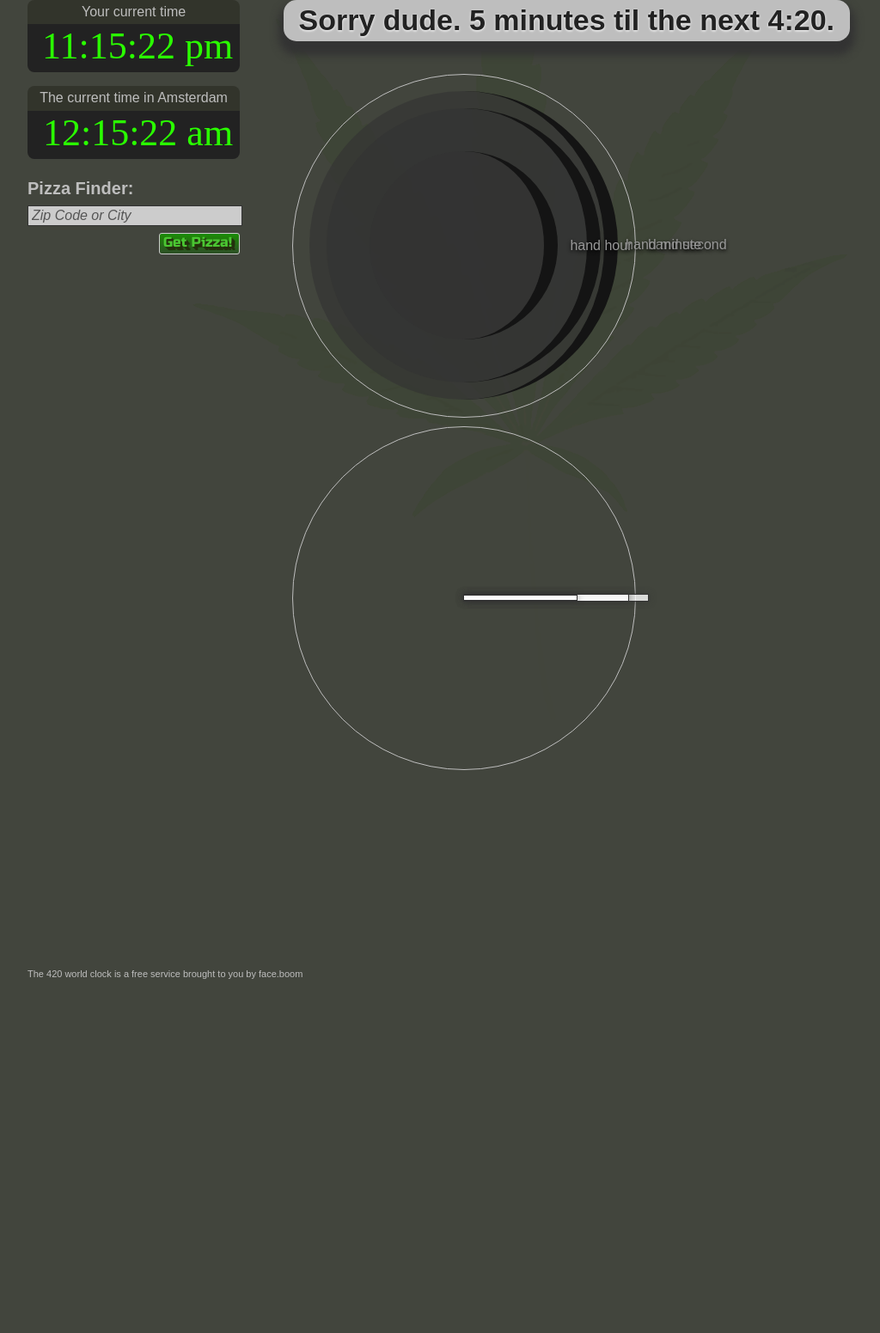
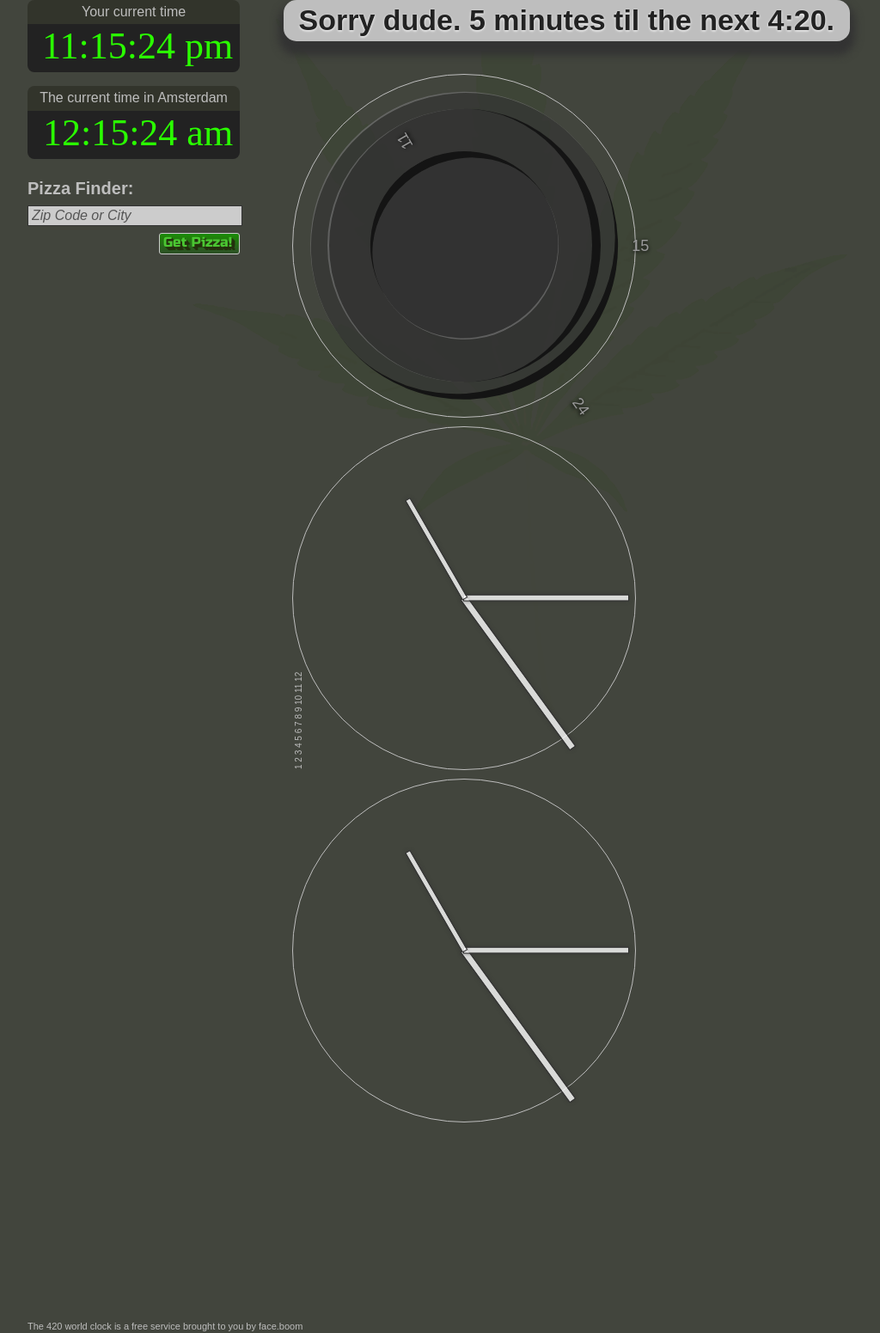
Before and after one commit to hightimes/fourtwentywhere, a PHP site: page /clocks/analog.html in a window 1280 px wide. Shown: the part 150-1701 px from the top of the page at 86% size, without its empty margins (38-1062 px from the left). Before the commit the page ends 1289 px from the top, so only its background shows below. Run offline with PHP 8.4, Linux system fonts and the light colour scheme; style sheets or scripts are compiled from the project's sources; some libraries are stand-ins or nearby versions.

Commit message:
adapted current timing functions to update the demos.  very raw, but working

```diff
--- a/clocks/analog.html
+++ b/clocks/analog.html
@@ -61,6 +61,13 @@
 					</div>
 				</div>
 				<div class="weed-clock analog">
+					<div class="face numbers ticks">
+						<div class="hand second"></div>
+						<div class="hand minute"></div>
+						<div class="hand hour"></div>
+					</div>
+				</div>
+				<div class="weed-clock analog">
 					<div class="face">
 						<div class="hand second"></div>
 						<div class="hand minute"></div>
--- a/css/faces.less
+++ b/css/faces.less
@@ -1,17 +1,19 @@
 .analog {
-	font-size:1em;
+	font-size:10px;
 	margin:0;
 	.face {
 		position:relative;
-		height:400px;
-		width:400px;
+		height:40em;
+		width:40em;
 		vertical-align:middle;
 		border:0.1em solid;
 		box-sizing:border-box;
 		border-radius:50%;
 		margin:10px;
+		-webkit-transform:rotate(-90deg);
 	}
 	.hand {
+		z-index:1;
 		position:absolute;
 		display:inline-block;
 		border-radius:50%;
@@ -21,7 +23,7 @@
 		-webkit-transform-origin:50% 50%;
 		-webkit-transition-property: -webkit-transform;
 		-webkit-transition-timing-function:linear;
-		-webkit-transform:rotate(360deg);
+		-webkit-transition-duration:1s;
 		&:after {
 			top:49%;
 			left:50%;
@@ -38,7 +40,7 @@
 				left:22.5%;
 				width:55%;
 				height:55%;
-				-webkit-transition-duration:3600s;
+				-webkit-transform:rotate(360deg);
 
 			}
 			&.minute {
@@ -46,14 +48,14 @@
 				left:10%;
 				width:80%;
 				height:80%;
-				-webkit-transition-duration:60s;
+				-webkit-transform:rotate(0.1deg);
 			}
 			&.second {
 				top:5%;
 				left:5%;
 				width:90%;
 				height:90%;
-				-webkit-transition-duration:1s;
+				-webkit-transform:rotate(6deg);
 			}
 
 	}
@@ -65,13 +67,17 @@
 			-webkit-transform-origin:50% 50%;
 			border:0 solid rgba(20,20,20,1);
 			border-right-width: 1em;
+			border-left-width: 0.2em;
+			border-left-color: rgba(200,200,200,0.3);
 			background-color:rgba(50,50,50,0.6);
+			-webkit-transition-timing-function:linear;
 			&:after {
 				content:none;
 				box-shadow: 0 0em 0.5em #ccc;
 			}
 
 			&:before {
+				font-size:1.8em;
 				text-align:left;
 				vertical-align:baseline;
 				top:49%;
@@ -79,7 +85,7 @@
 				margin:-0.5em 15%;
 				overflow:visible;
 				position:absolute;
-				content: attr(class);
+				content: attr(data-time);
 				height:2%;
 				width:100%;
 				color:#999;
@@ -88,4 +94,40 @@
 		}
 
 	}
+	/*
+	.face.numbers:before {
+		font-size:1.4em;
+		font-weight:normal;
+		position:absolute;
+		display:inline-block;
+		content:'12 11 1 10 2 9 3 8 4 7 5 6';
+		text-align:justify;
+		word-spacing:10em;
+		white-space:no-wrap;
+		overflow:visible;
+		height:auto;
+		width:auto;
+		border:1px solid green;
+		//-webkit-transform:
+
+	}
+	*/
+	.face.ticks:after {
+		content : '1 2 3 4 5 6 7 8 9 10 11 12';
+		z-index:0;
+		box-sizing:border-box;
+		position:absolute;
+		display:block;
+		width:100%;
+		height:100%;
+		/*
+		background-image : -webkit-linear-gradient(0deg, transparent 0%,transparent 49.5%,#000000 50%,transparent 50.5%,transparent 100%), -webkit-linear-gradient(90deg, transparent 0%,transparent 49.5%,#000000 50%,transparent 50.5%,transparent 100%),
+		-webkit-linear-gradient(45deg, transparent 0%,transparent 49.5%,#000000 50%,transparent 50.5%,transparent 100%),-webkit-linear-gradient(22.5deg, transparent 0%,transparent 49.5%,#000000 50%,transparent 50.5%,transparent 100%), -webkit-linear-gradient(67.5deg, transparent 0%,transparent 49.5%,#000000 50%,transparent 50.5%,transparent 100%),
+		-webkit-linear-gradient(112.5deg, transparent 0%,transparent 49.5%,#000000 50%,transparent 50.5%,transparent 100%),-webkit-linear-gradient(135deg, transparent 0%,transparent 49.5%,#000000 50%,transparent 50.5%,transparent 100%),-webkit-linear-gradient(157.5deg, transparent 0%,transparent 49.5%,#000000 50%,transparent 50.5%,transparent 100%);
+		*/
+		border-radius:50%;
+	}
+	.face.ticks:first-child {
+
+	}
 }
--- a/js/main.js
+++ b/js/main.js
@@ -126,6 +126,7 @@ boom.face.done
 	}
 
 	function render(msg){
+		$(window).trigger("time:update",msg);
 		currtimeid.innerHTML = msg[0];
 		amdtimeid.innerHTML = msg[1];
 		puffid.innerHTML = msg[2];
@@ -160,3 +161,26 @@ boom.face.done
 
 var x = new fourtwenty();
 x.bake();
+
+
+(function (win,doc){
+	var handMap = {
+		'second' : 2,
+		'minute' : 1,
+		'hour'   : 0
+	},
+	clocks = $('.analog .face'),
+	hands= {
+		second 	: $('.second',clocks),
+		minute 	: $('.minute',clocks),
+		hour 	: $('.hour',clocks)
+	};
+
+	$(window).on('time:update',function(e,t1,t2,t3){
+		var local=t1.replace(' ',':').split(':');
+		hands.second.attr('data-time',local[handMap.second]).css('-webkit-transform','rotate('+(360/60*local[handMap.second]||360)+'deg)');
+		hands.minute.attr('data-time',local[handMap.minute]).css('-webkit-transform','rotate('+360/60*local[handMap.minute]+'deg)');
+		hands.hour.attr('data-time',local[handMap.hour]).css('-webkit-transform','rotate('+360/12*local[handMap.hour]+'deg)');;
+	});
+
+})(window,document)
```
